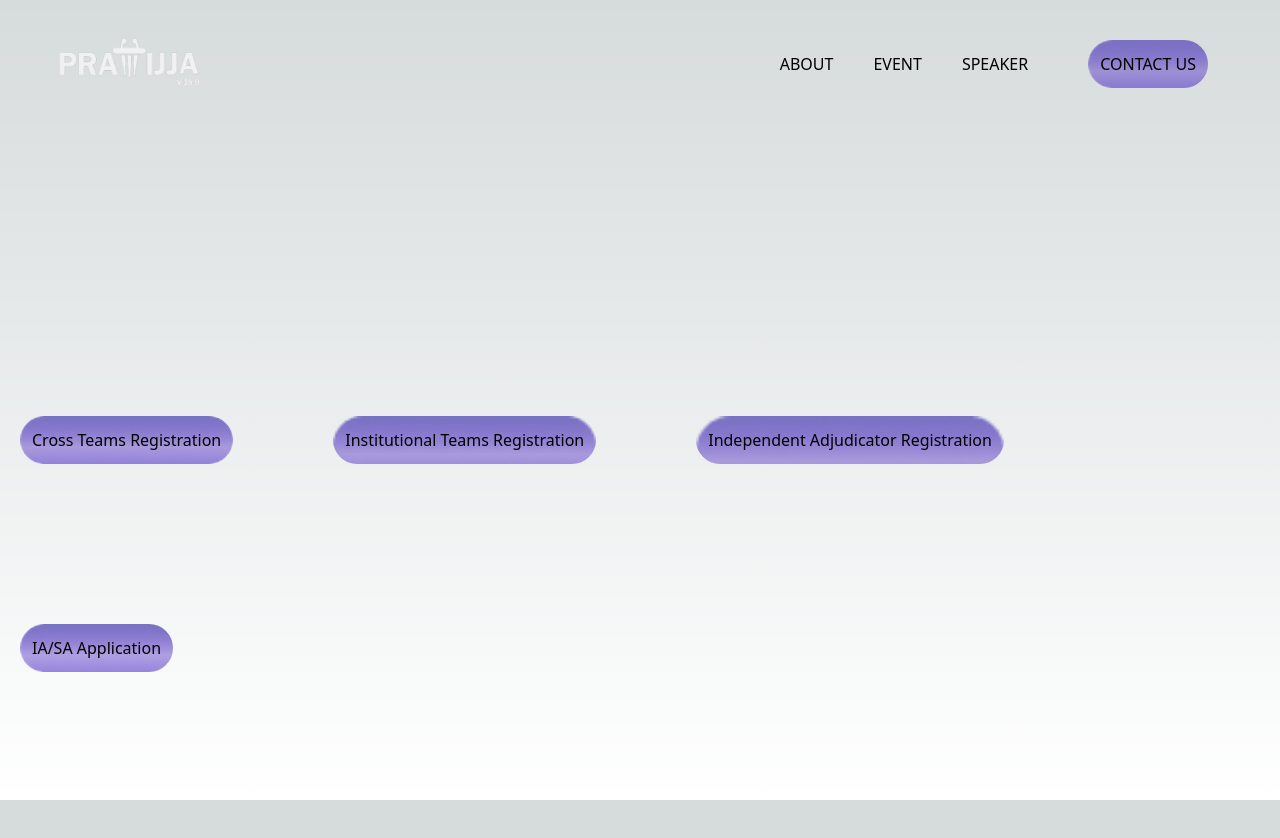
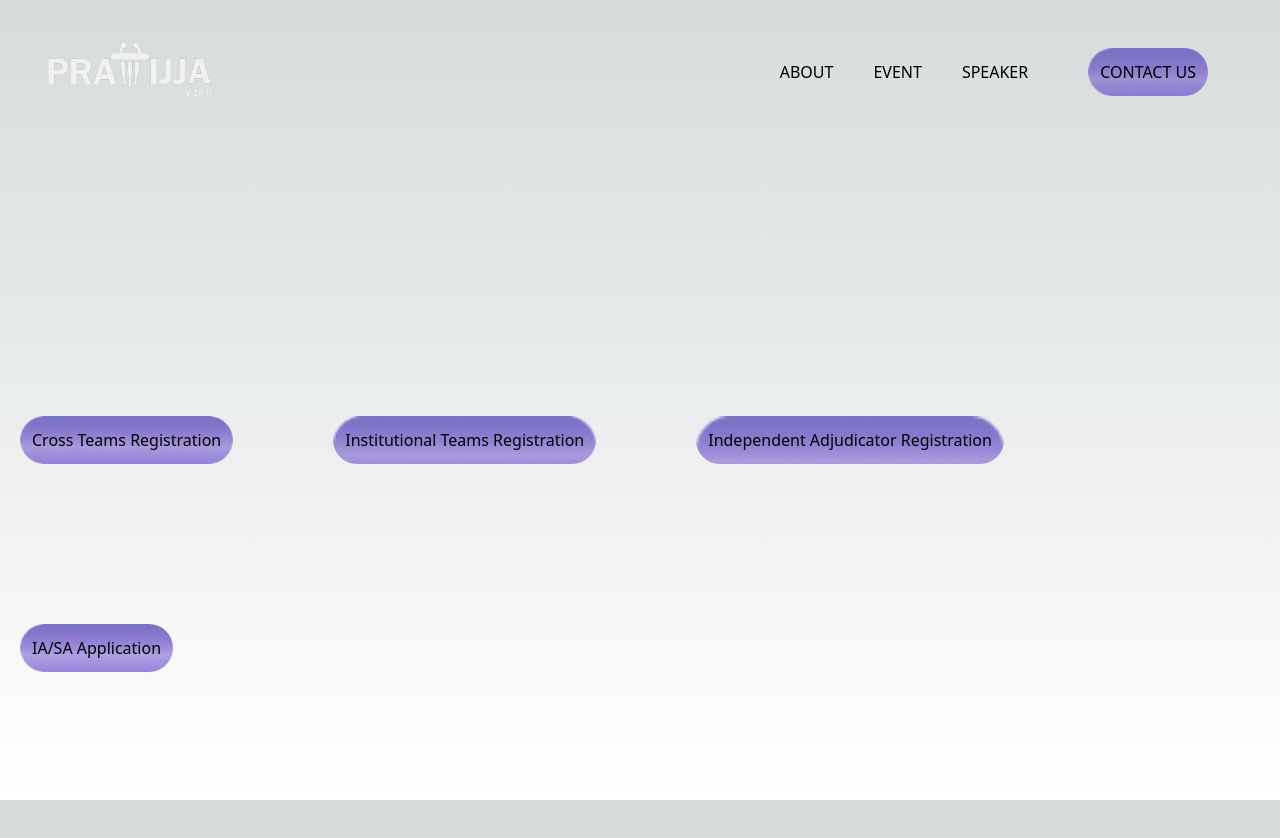
Before and after one commit to SohinijRover/Pratijja24, a Next.js app: page /register in a window 1280 px wide. Shown: the top 838 px of the page. Built offline with nearby package versions, Linux system fonts and the light colour scheme.

Commit message:
Error Fixed In navbar

```diff
--- a/src/components/Navbar.tsx
+++ b/src/components/Navbar.tsx
@@ -4,9 +4,7 @@ import { FaBars, FaTimes } from "react-icons/fa";
 import Image from "next/image";
 import Link from "next/link";
 import logo from "/public/pratijja.png";
-import contact from "/public/navbar/contact.png"
-
-
+import contact from "/public/navbar/contact.png";
 
 interface MobileMenuProps {
   closeMenu: () => void;
@@ -14,13 +12,13 @@ interface MobileMenuProps {
 
 const MobileMenu: React.FC<MobileMenuProps> = ({ closeMenu }) => {
   return (
-    <div className="fixed top-0 right-0 bottom-0 left-0 bg-black bg-opacity-80 z-50 ">
-      <div className="flex justify-end p-10 h-[150px]">
+    <div className="fixed top-0 right-0 bottom-0 left-0 bg-black bg-opacity-80 z-50">
+      <div className="flex justify-end p-5 h-[150px]">
         <button className="text-white" onClick={closeMenu}>
           <FaTimes />
         </button>
       </div>
-      <ul className="flex flex-col h-full gap-10 items-center justify-center text-2xl">
+      <ul className="flex flex-col items-center h-full gap-10 items-center justify-center text-2xl">
         <li>
           <Link href="/about" onClick={closeMenu}>
             ABOUT
@@ -83,17 +81,14 @@ const Navbar = () => {
   };
 
   return (
-    <div className={`w-screen transition duration-300 mr-12 ease-in-out z-40 mb-10 fixed`}>
-      <div className={`flex mx-auto pr-8 px-8 2xl:px-0 max-w-7xl justify-between items-center`}>
+    <div className={`w-screen transition duration-300 mr-12 ease-in-out fixed z-40 ${navbar ? 'top-0 bg-navBg/80 backdrop-blur-xl ' : ''} left-0 right-0`}>
+      <div className={`flex mx-auto pr-8 px-4 2xl:px-0 ${navbar ? 'py-2' : 'py-2'} max-w-7xl justify-between items-center`}>
         <div>
           <Link href='/'>
             <Image
               src={logo}
               alt="MUN LOGO"
               className={"w-100"}
-              width={200}
-              height={100}
-              placeholder="empty"
             />
           </Link>
         </div>
```
